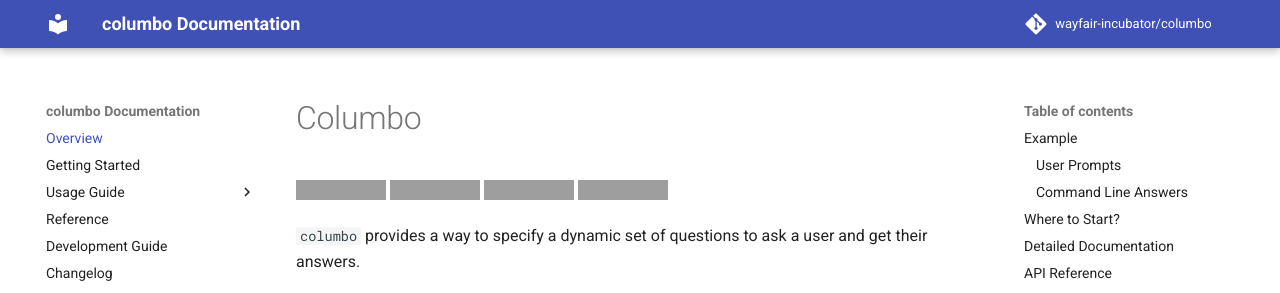
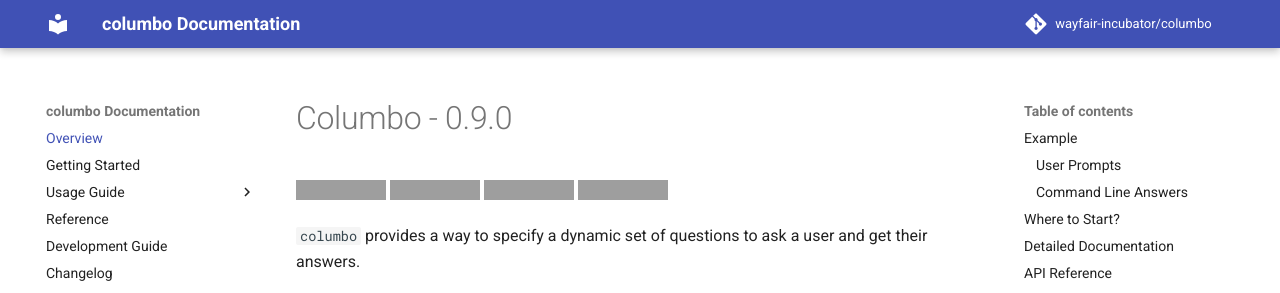
Before and after one commit to plannigan/columbo, an MkDocs documentation site: the page built from docs/index.md, in a window 1280 px wide and 900 px high. Shown: the top 293 px of the window. Built offline with MkDocs 1.6.1 and Material for MkDocs 9.7.7, drawn with Linux system fonts in a browser that asks for light colours; comment, search, counter and statistics services are not loaded; grey boxes are pictures that could not be loaded.

Commit message:
Add version identifier to landing page

```diff
--- a/docs/index.md
+++ b/docs/index.md
@@ -1,4 +1,4 @@
-# Columbo
+# Columbo - 0.9.0
 
 [![CI pipeline status](https://github.com/wayfair-incubator/columbo/workflows/CI/badge.svg?branch=main)][ci]
 [![PyPI](https://img.shields.io/pypi/v/columbo)][pypi]
```
Also changed, not shown: .bumpversion.cfg.
